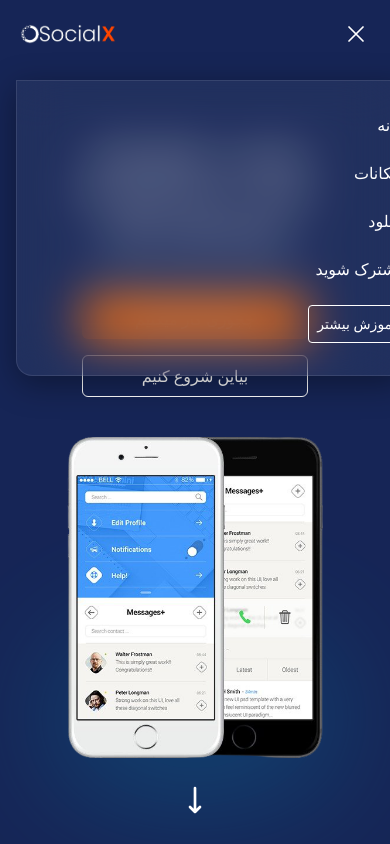
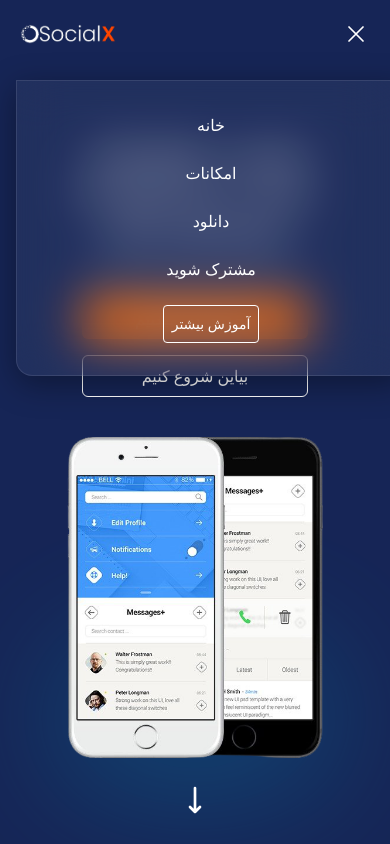
Before and after one commit to VibelessYoung/SocialX-UI, a React (Vite) app: page / in a window 390 px wide. Both pictures are taken after a click on the icon 356 px from the left and 34 px from the top of the page. Built offline with nearby package versions, Linux system fonts and the light colour scheme.

Commit message:
fix a bug

```diff
--- a/src/components/Navbar.jsx
+++ b/src/components/Navbar.jsx
@@ -70,7 +70,7 @@ backdrop-blur-xl
 border border-white/10
 shadow-[0_8px_32px_0_rgba(0,0,0,0.37)]
 rounded-b-2xl
-flex flex-col items-end gap-6 py-8
+flex flex-col items-center gap-6 py-8
 sm:hidden transition-all duration-300 mx-4"
         >
           <a href="#" className="text-white">
```
